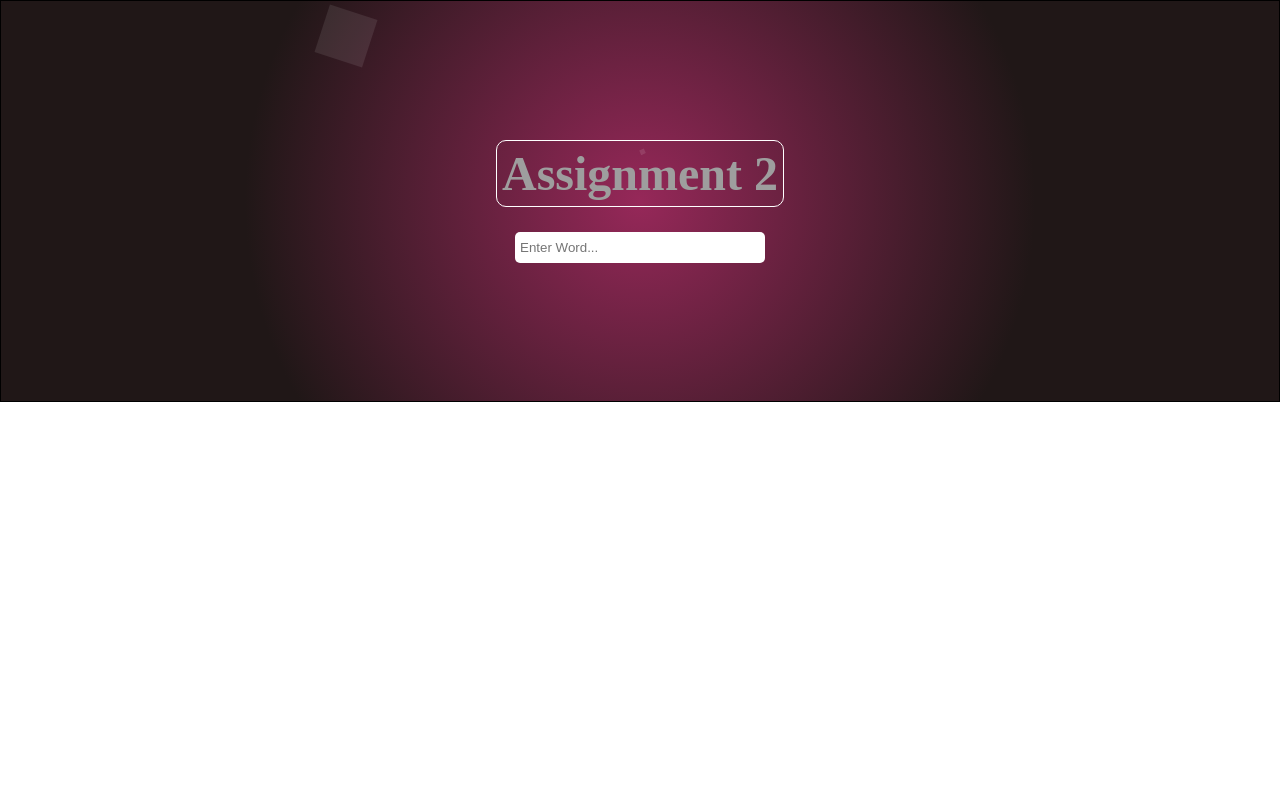
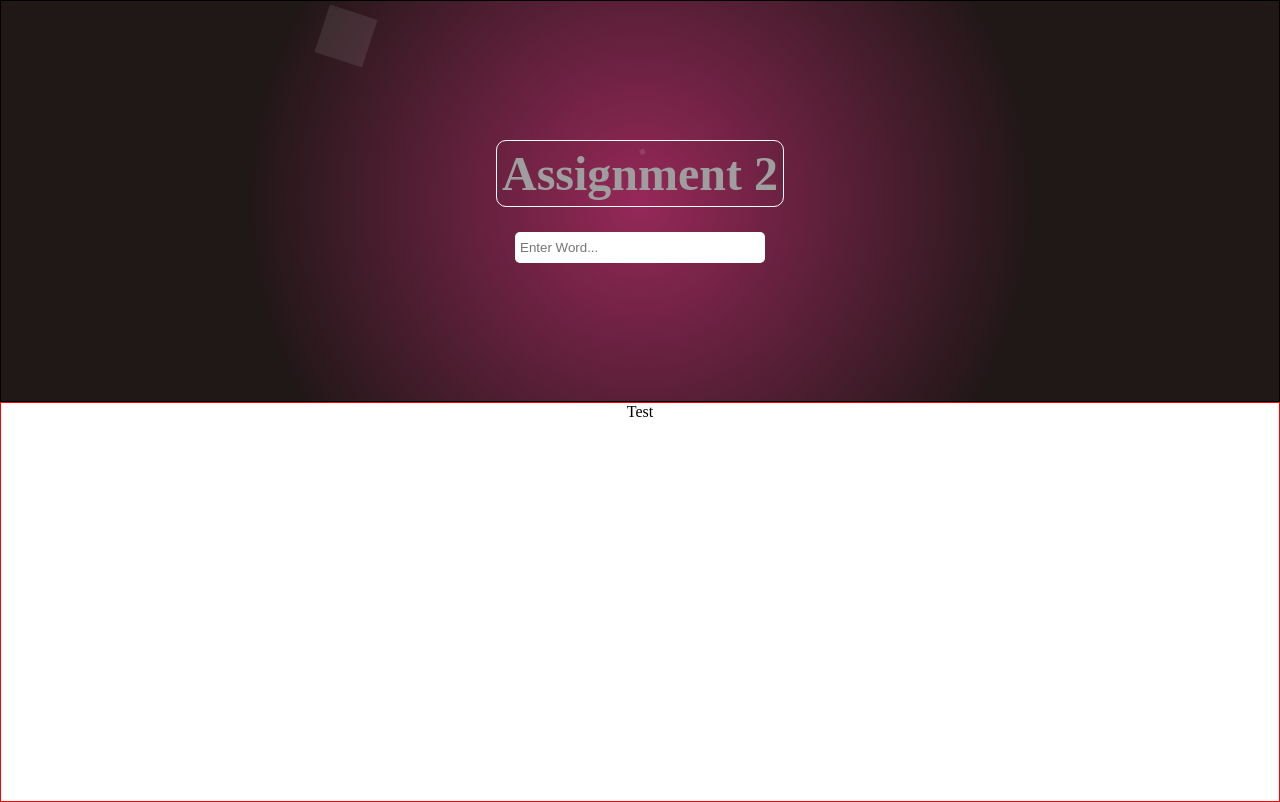
Before and after one commit to andrewrey/reactCompleteGuideAssignment2, a React (Create React App) app: page / in a window 1280 px wide. Built offline with nearby package versions, Linux system fonts and the light colour scheme; grey boxes are pictures that could not be loaded.

Commit message:
created footer component

```diff
--- a/src/App.scss
+++ b/src/App.scss
@@ -132,3 +132,13 @@ header {
     opacity: 0;
   }
 }
+
+main {
+  border: 1px solid red;
+  display: flex;
+  height: 50%;
+  flex-direction: column;
+  .mainWrap {
+    flex-grow: 1;
+  }
+}
--- /dev/null
+++ b/src/Components/Footer/index.js
@@ -0,0 +1,11 @@
+import React from "react";
+
+const Footer = () => {
+  return (
+    <footer>
+      <p>Test</p>
+    </footer>
+  );
+};
+
+export default Footer;
--- a/src/Components/Main/index.js
+++ b/src/Components/Main/index.js
@@ -1,12 +1,16 @@
 import React from "react";
 import Validation from "../Validation";
 import CharWrap from "../CharWrap";
+import Footer from "../Footer";
 
 const Main = ({ input, splitWord }) => {
   return (
     <main>
-      <Validation input={input} />
-      <CharWrap splitWord={splitWord} input={input} />
+      <div className="mainWrap">
+        <Validation input={input} />
+        <CharWrap splitWord={splitWord} input={input} />
+        <Footer />
+      </div>
     </main>
   );
 };
```
